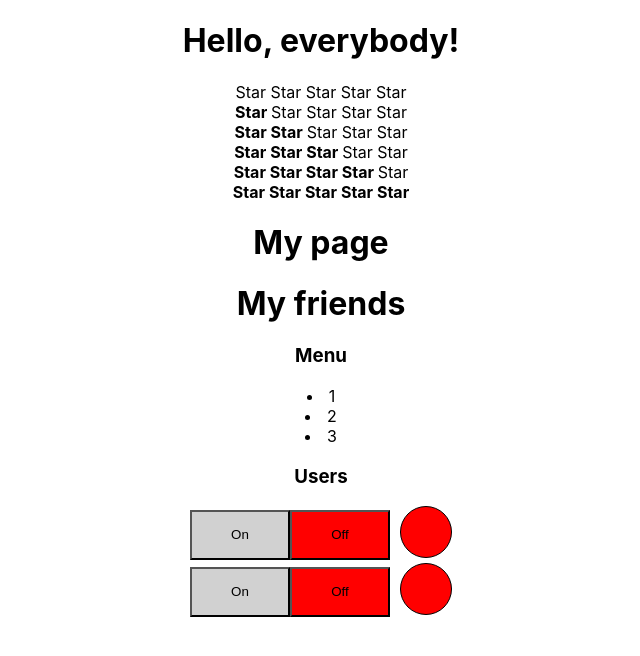
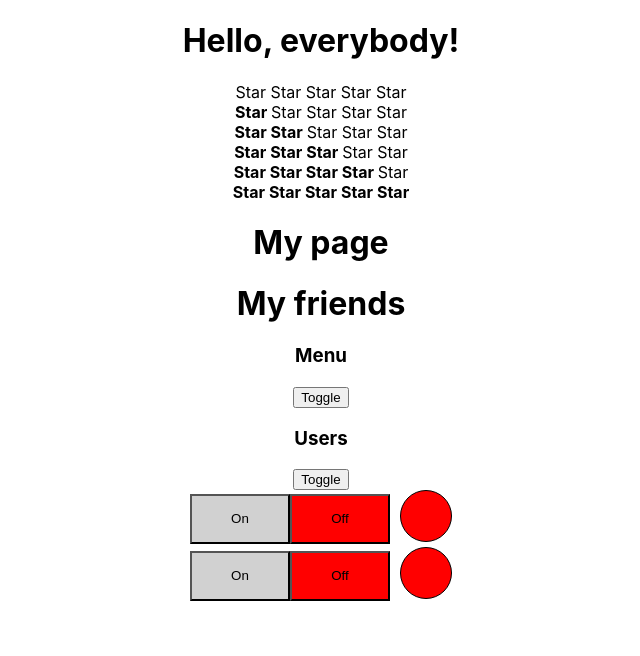
Before and after one commit to BlackLightninGg/React-is-very-simple, a React (Create React App) app: page / in a window 1280 px wide. Shown: the top 656 px of the page, without its empty margins (319-959 px from the left). Built offline with nearby package versions, Linux system fonts and the light colour scheme.

Commit message:
Added hook useState into component Accordion and button, when click her, she open and collapse list

```diff
--- a/src/App.tsx
+++ b/src/App.tsx
@@ -17,8 +17,8 @@ function App() {
             <Rating value={5}/>
             <PageTitle title={"My page"}/>
             <PageTitle title={"My friends"}/>
-            <Accordion title={"Menu"} collapsed={true}/>
-            <Accordion title={"Users"} collapsed={false}/>
+            <Accordion title={"Menu"}/>
+            <Accordion title={"Users"}/>
             <OnOff/>
             <OnOff/>
         </div>
--- a/src/components/Accordion/Accordion.tsx
+++ b/src/components/Accordion/Accordion.tsx
@@ -1,17 +1,23 @@
-import React from "react";
+import React, {useState} from "react";
 
 type AccordionPropsType = {
     title: string,
-    collapsed: boolean
 }
 
 export function Accordion(props: AccordionPropsType) {
 
-
+    const [collapsed,useCollapsed] = useState<boolean>(false)
+    console.log(collapsed)
+    const OnClickHandler = () => {
+        useCollapsed(!collapsed)
+    }
 
     return (
-       <div> <TitleAccordion title={props.title}/>
-           { props.collapsed && <BodyAccordion/>}
+       <div> <span>
+           <TitleAccordion title={props.title}/>
+           <button onClick={OnClickHandler}>Toggle</button>
+           </span>
+           { collapsed && <BodyAccordion/>}
        </div>
 )
 }
```
